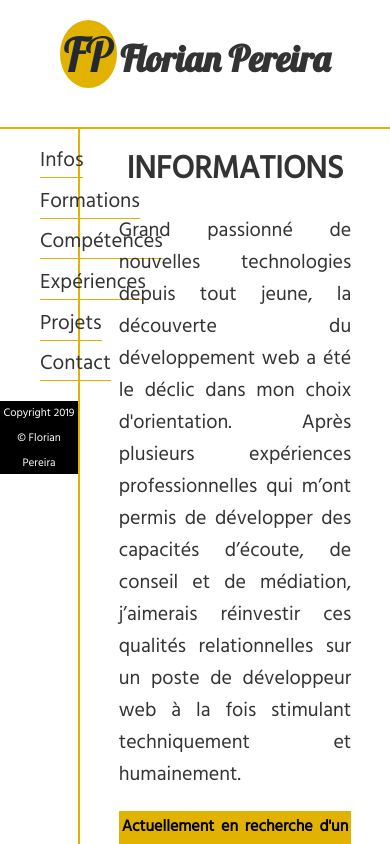
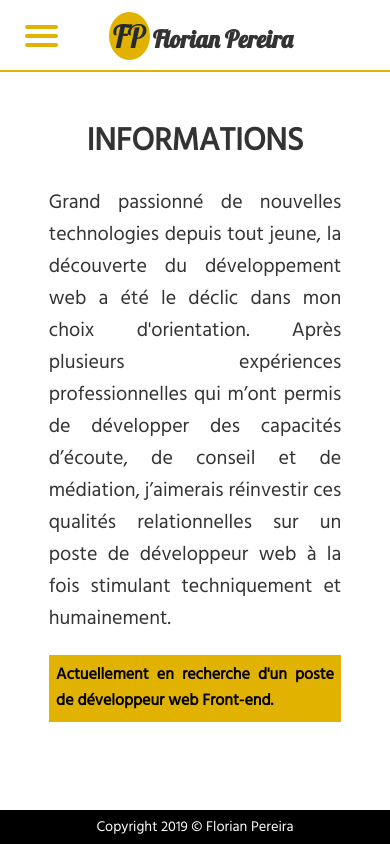
Before and after one commit to FloPereira75/flopereira75.github.io, a PHP site: page / in a window 390 px wide. Run offline with PHP 8.4, Linux system fonts and the light colour scheme.

Commit message:
INDEX responsive version

```diff
--- a/index.html
+++ b/index.html
@@ -6,26 +6,39 @@
     <meta http-equiv="X-UA-Compatible" content="ie=edge">
     <title>Portfolio - Florian Pereira</title>
     <link rel="stylesheet" href="style.css">
-
     <link href="https://fonts.googleapis.com/css?family=Lobster&display=swap" rel="stylesheet">
-
     <link href="https://fonts.googleapis.com/css?family=Bitter&display=swap" rel="stylesheet">
-
     <link href="https://fonts.googleapis.com/css?family=Hind&display=swap" rel="stylesheet">
 </head>
 <body>
     <header class="header-portfolio">
         <p class="logo-portfolio">FP</p><h3><a href="index.html">Florian Pereira</a></h3>
+
+
+        <div id="menuToggle"> <!-- MENU AFFICHER EN MOBILE -->
+            <input type="checkbox" />
+            <span></span>
+            <span></span>
+            <span></span>
+            <ul id="menu">
+                <li><a href="index.html" class="active">Infos</a></li>
+                <li><a href="./CV/Formations/formations.html">Formations</a></li>
+                <li><a href="./CV/Competences/competences.html">Compétences</a></li>
+                <li><a href="./CV/Experiences/experiences.html">Expériences</a></li>
+                <li><a href="">Projets</a></li>
+                <li><a href="./CV/Contact/contact.html">Contact</a></li>
+            </ul>
+        </div>
     </header>
     <main>
-        <aside class="menu-portfolio">
+        <aside class="menu-portfolio"> <!-- MENU AFFICHER EN DESKTOP -->
             <ul>
                 <li><a href="index.html" class="active">Infos</a></li>
-                <li><a href="CV/Formations/formations.html">Formations</a></li>
-                <li><a href="CV/Competences/competences.html">Compétences</a></li>
-                <li><a href="CV/Experiences/experiences.html">Expériences</a></li>
+                <li><a href="./CV/Formations/formations.html">Formations</a></li>
+                <li><a href="./CV/Competences/competences.html">Compétences</a></li>
+                <li><a href="./CV/Experiences/experiences.html">Expériences</a></li>
                 <li><a href="">Projets</a></li>
-                <li><a href="CV/Contact/contact.html">Contact</a></li>
+                <li><a href="./CV/Contact/contact.html">Contact</a></li>
             </ul>
             <div class="copyright-portfolio">
                 <p>Copyright 2019 © Florian Pereira</p>
@@ -35,9 +48,12 @@
             <div class="contenu-portfolio">
                 <h3>INFORMATIONS</h3>
                 <p>Grand passionné de nouvelles technologies depuis tout jeune, la découverte du développement web a été le déclic dans mon choix d'orientation. Après plusieurs expériences professionnelles qui m’ont permis de développer des capacités d’écoute, de conseil et de médiation, j’aimerais réinvestir ces qualités relationnelles sur un poste de développeur web à la fois stimulant techniquement et humainement.</p>
-                <a href="CV/Contact/contact.html" class="annonce-emploi">Actuellement en recherche d'un poste de développeur web Front-end.</a>
+                <a href="./CV/Contact/contact.html" class="annonce-emploi">Actuellement en recherche d'un poste de développeur web Front-end.</a>
             </div>
         </div>
     </main>
+    <footer class="footer-portfolio">
+        <p>Copyright 2019 © Florian Pereira</p>
+    </footer>
 </body>
 </html>
--- a/style.css
+++ b/style.css
@@ -39,6 +39,12 @@ body, html {
 .header-portfolio a:hover {
     transition: color .67s;
     color: #e1b200;
+}
+
+
+/* SUPPR MENU MOBILE QUAND DESKTOP */
+#menuToggle {
+    display: none;
 }
 
 main {
@@ -124,3 +130,149 @@ main {
     margin-top: 1%;
     margin-bottom: 5%;
 }
+
+.footer-portfolio {
+    display: none;
+}
+
+/* MOBILE DESIGN */
+
+@media (max-width: 768px) {
+
+    .header-portfolio {
+        height: 70px;
+        padding-left: 3%;
+    }
+
+    .logo-portfolio {
+        font-size: 2em;
+    }
+
+    .header-portfolio h3 {
+        font-size: 1.5em;
+    }
+
+    aside {
+        display: none;
+    }
+
+    .wrap-contenu {
+        width: 100%;
+    }
+
+    #menuToggle {
+        display: block;
+        position: absolute;
+        top: 25px;
+        left: 25px;
+        z-index: 1;
+        -webkit-user-select: none;
+        user-select: none;
+    }
+
+    #menuToggle input {
+        display: block;
+        width: 40px;
+        height: 32px;
+        position: absolute;
+        top: -7px;
+        left: -5px;
+        cursor: pointer;
+        opacity: 0; /* hide this */
+        z-index: 2; /* and place it over the hamburger */
+        -webkit-touch-callout: none;
+    }
+
+    #menuToggle span {
+        display: block;
+        width: 33px;
+        height: 4px;
+        margin-bottom: 5px;
+        position: relative;
+        background: #e1b200;
+        border-radius: 3px;
+        z-index: 1;
+        transform-origin: 4px 0px;
+        transition: transform 0.5s cubic-bezier(0.77,0.2,0.05,1.0),
+                    background 0.5s cubic-bezier(0.77,0.2,0.05,1.0),
+                    opacity 0.55s ease;
+    }
+
+    #menuToggle span:first-child {
+        transform-origin: 0% 0%;
+    }
+
+    #menuToggle span:nth-last-child(2) {
+        transform-origin: 0% 100%;
+    }
+
+    #menuToggle input:checked ~ span{
+        opacity: 1;
+        transform: rotate(45deg) translate(-2px, -1px);
+        background: #232323;
+    }
+
+    #menuToggle input:checked ~ span:nth-last-child(3){
+        opacity: 0;
+        transform: rotate(0deg) scale(0.2, 0.2);
+    }
+
+    #menuToggle input:checked ~ span:nth-last-child(2){
+        transform: rotate(-45deg) translate(0, -1px);
+    }
+
+    #menu {
+        position: absolute;
+        width: 300px;
+        margin: -125px 0 0 -40px;
+        padding: 50px;
+        padding-top: 125px;
+        background: #e1b200;
+        list-style-type: none;
+        -webkit-font-smoothing: antialiased;
+        /* to stop flickering of text in safari */
+        transform-origin: 0% 0%;
+        transform: translate(-100%, 0);
+        transition: transform 0.5s cubic-bezier(0.77,0.2,0.05,1.0);
+    }
+
+    #menu li{
+        padding: 10px 0;
+        font-size: 1.65em;
+    }
+
+    #menu a {
+        text-decoration: none;
+        color: #232323;
+        transition: color 0.3s ease;
+    }
+
+    #menu a:hover{
+        color: white;
+    }
+
+    #menuToggle input:checked ~ ul{
+        transform: none;
+    }
+
+    .contenu-portfolio h3 {
+        margin-top: 15%;
+    }
+
+    .annonce-emploi {
+        padding: 2.5%;
+    }
+
+    .footer-portfolio {
+        display: block;
+        height: 4%;
+        width: 100%;
+        background: black;
+        position: absolute;
+        bottom: 0px;
+        color: white;
+        text-align: center;
+        line-height: 5px;
+        font-size: 0.9em;
+    }
+}
```
